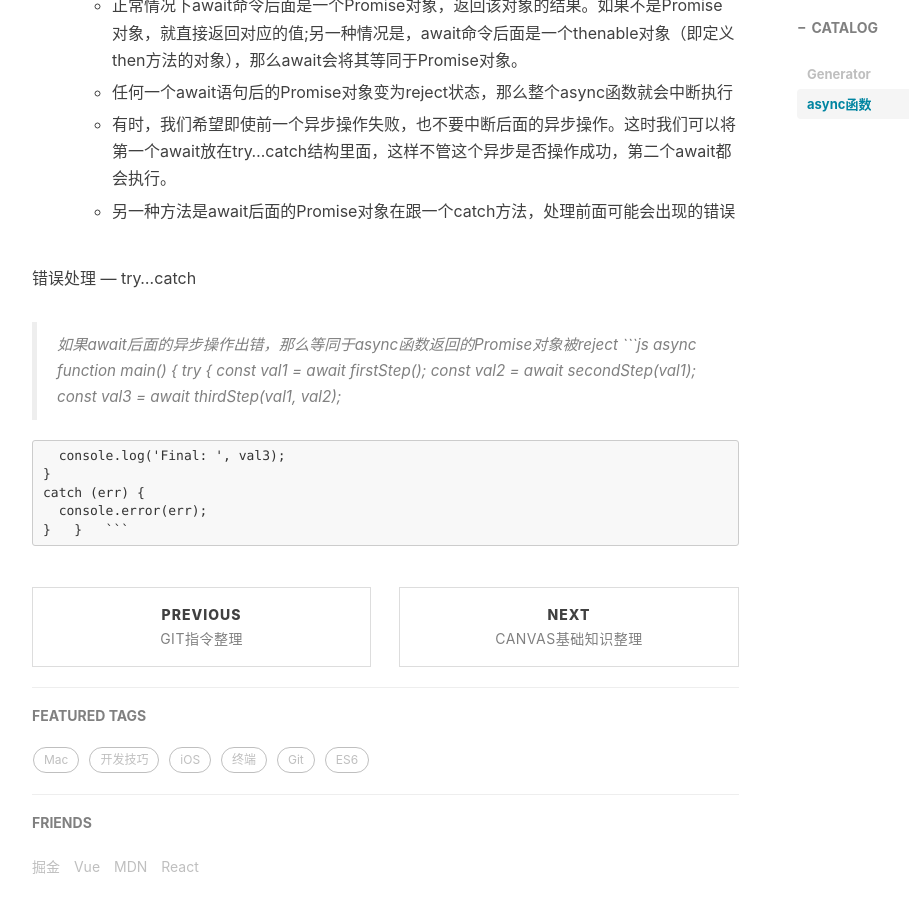
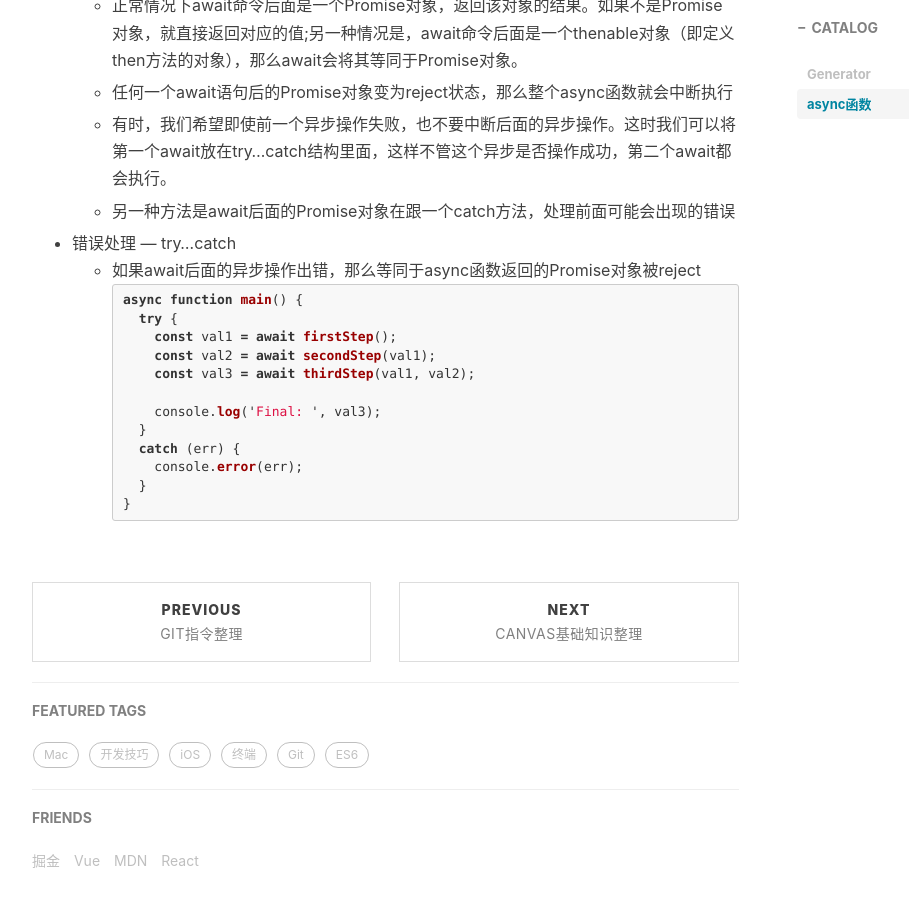
Before and after one commit to Lrenyi/lrenyi.github.io, a Jekyll site: the page built from _posts/2018-12-18-初识async与Generator函数.md, in a window 1280 px wide and 900 px high, scrolled down 3788 px. Shown: the whole window, without its empty margins (233-1142 px from the left). Built offline with Jekyll 4.4.1, drawn with Linux system fonts in a browser that asks for light colours; nearby versions of some CDN libraries; comment, search, counter and statistics services are not loaded.

Commit message:
Update 2018-12-18-初识async与Generator函数.md

````diff
--- a/_posts/2018-12-18-初识async与Generator函数.md
+++ b/_posts/2018-12-18-初识async与Generator函数.md
@@ -152,19 +152,19 @@ tags:
 
     * 另一种方法是await后面的Promise对象在跟一个catch方法，处理前面可能会出现的错误
 
-  错误处理 ---  try...catch
-  > 如果await后面的异步操作出错，那么等同于async函数返回的Promise对象被reject
-  ```js
-  async function main() {
-    try {
-      const val1 = await firstStep();
-      const val2 = await secondStep(val1);
-      const val3 = await thirdStep(val1, val2);
+  * 错误处理 ---  try...catch
+    * 如果await后面的异步操作出错，那么等同于async函数返回的Promise对象被reject
+    ```js
+      async function main() {
+        try {
+          const val1 = await firstStep();
+          const val2 = await secondStep(val1);
+          const val3 = await thirdStep(val1, val2);
 
-      console.log('Final: ', val3);
-    }
-    catch (err) {
-      console.error(err);
-    }
-  }
-  ```
+          console.log('Final: ', val3);
+        }
+        catch (err) {
+          console.error(err);
+        }
+      }
+    ```
````
